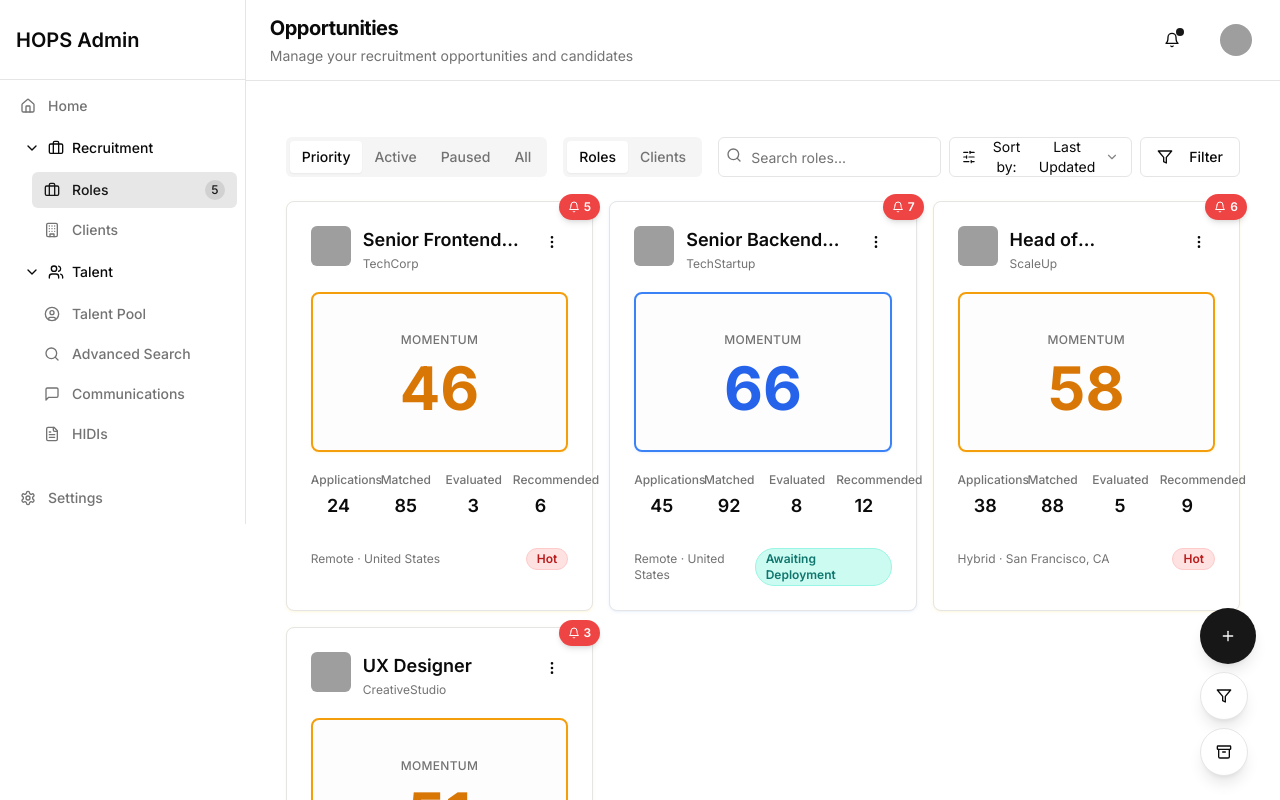
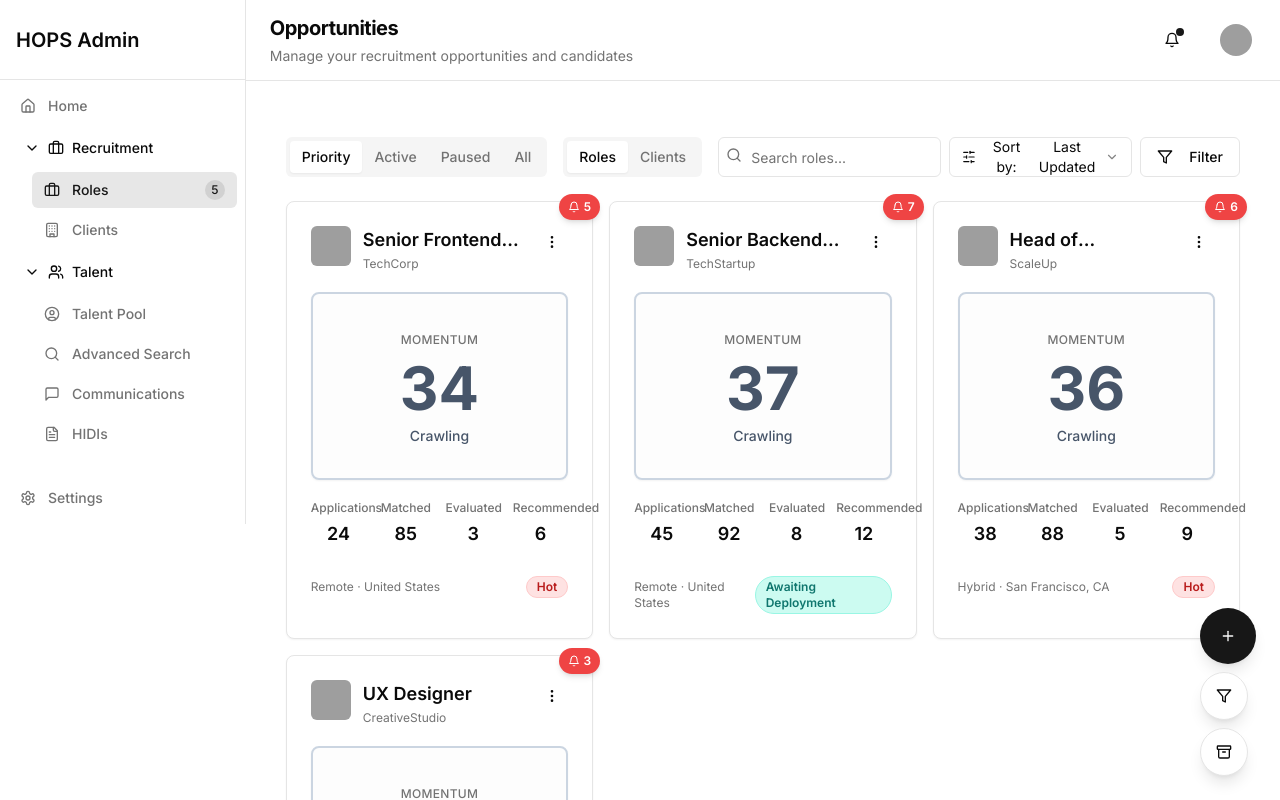
Before and after one commit to Qruiser/hops-admin, a Next.js app: page /opportunities in a window 1280 px wide. Shown: the top 800 px of the page. Built offline with nearby package versions, Linux system fonts and the light colour scheme; grey boxes are pictures that could not be loaded.

Commit message:
Added new momentum calculation

```diff
--- a/app/opportunities/page.tsx
+++ b/app/opportunities/page.tsx
@@ -32,6 +32,10 @@ const opportunities = [
     shortlisted: 3,
     lastUpdated: "2023-05-15",
     notifications: 5,
+    specCreated: "2023-04-01",
+    firstRecommendation: "2023-04-05",
+    lastRecommendation: "2023-05-12",
+    recommendations: ["2023-04-05", "2023-04-08", "2023-04-15", "2023-04-22", "2023-05-01", "2023-05-12"],
   },
   {
     id: "2",
@@ -51,6 +55,10 @@ const opportunities = [
     shortlisted: 1,
     lastUpdated: "2023-04-28",
     notifications: 2,
+    specCreated: "2023-03-15",
+    firstRecommendation: "2023-04-10",
+    lastRecommendation: "2023-04-25",
+    recommendations: ["2023-04-10", "2023-04-15", "2023-04-20", "2023-04-25"],
   },
   {
     id: "3",
@@ -70,6 +78,10 @@ const opportunities = [
     shortlisted: 2,
     lastUpdated: "2023-05-10",
     notifications: 0,
+    specCreated: "2023-04-20",
+    firstRecommendation: "2023-05-01",
+    lastRecommendation: "2023-05-08",
+    recommendations: ["2023-05-01", "2023-05-05", "2023-05-08"],
   },
   {
     id: "4",
@@ -89,6 +101,10 @@ const opportunities = [
     shortlisted: 4,
     lastUpdated: "2023-05-12",
     notifications: 3,
+    specCreated: "2023-03-01",
+    firstRecommendation: "2023-03-03",
+    lastRecommendation: "2023-05-10",
+    recommendations: ["2023-03-03", "2023-03-08", "2023-03-15", "2023-03-22", "2023-04-01", "2023-04-10", "2023-04-20", "2023-05-10"],
   },
   {
     id: "5",
@@ -108,6 +124,10 @@ const opportunities = [
     shortlisted: 1,
     lastUpdated: "2023-04-25",
     notifications: 0,
+    specCreated: "2023-02-15",
+    firstRecommendation: "2023-03-01",
+    lastRecommendation: "2023-04-15",
+    recommendations: ["2023-03-01", "2023-03-10", "2023-03-20", "2023-04-01", "2023-04-15"],
   },
   {
     id: "6",
@@ -127,6 +147,10 @@ const opportunities = [
     shortlisted: 8,
     lastUpdated: "2023-05-14",
     notifications: 7,
+    specCreated: "2023-03-20",
+    firstRecommendation: "2023-03-22",
+    lastRecommendation: "2023-05-12",
+    recommendations: ["2023-03-22", "2023-03-25", "2023-03-30", "2023-04-05", "2023-04-10", "2023-04-15", "2023-04-20", "2023-04-25", "2023-05-01", "2023-05-05", "2023-05-08", "2023-05-12"],
   },
   {
     id: "7",
@@ -146,6 +170,33 @@ const opportunities = [
     shortlisted: 5,
     lastUpdated: "2023-05-13",
     notifications: 6,
+    specCreated: "2023-04-05",
+    firstRecommendation: "2023-04-08",
+    lastRecommendation: "2023-05-10",
+    recommendations: ["2023-04-08", "2023-04-12", "2023-04-18", "2023-04-25", "2023-05-01", "2023-05-05", "2023-05-08", "2023-05-10"],
+  },
+  {
+    id: "8",
+    title: "Legacy System Maintainer",
+    company: "OldTech Corp",
+    companyLogo: "/placeholder.svg?height=40&width=40",
+    workType: "On-site",
+    location: "Detroit, MI",
+    employmentType: "Full-time",
+    status: "active",
+    stage: "Sourcing",
+    isHot: false,
+    isAging: true,
+    applications: 3,
+    matchPercentage: 25,
+    recommended: 0,
+    shortlisted: 0,
+    lastUpdated: "2023-03-15",
+    notifications: 0,
+    specCreated: "2023-01-15",
+    firstRecommendation: null,
+    lastRecommendation: null,
+    recommendations: [],
   },
 ]
 
--- a/components/opportunity-card.tsx
+++ b/components/opportunity-card.tsx
@@ -49,6 +49,10 @@ interface OpportunityCardProps {
     shortlisted: number
     lastUpdated: string
     notifications: number
+    specCreated: string
+    firstRecommendation?: string | null
+    lastRecommendation?: string | null
+    recommendations: string[]
   }
 }
 
@@ -63,29 +67,59 @@ export function OpportunityCard({ opportunity }: OpportunityCardProps) {
     return () => clearTimeout(timer)
   }
 
-  // Calculate momentum based on funnel speed and activity
+  // Calculate momentum based on time and recommendation velocity
   const calculateMomentum = () => {
-    const { applications, matchPercentage, recommended, shortlisted } = opportunity
+    const { specCreated, firstRecommendation, lastRecommendation, recommendations } = opportunity
+    const now = new Date()
+    const specDate = new Date(specCreated)
+    const daysSinceSpec = (now.getTime() - specDate.getTime()) / (1000 * 60 * 60 * 24)
 
-    // Calculate conversion rates at each stage
-    const matchRate = matchPercentage // Already a percentage (0-100)
-    const evaluationRate = applications > 0 ? (shortlisted / applications) * 100 : 0
-    const recommendationRate = applications > 0 ? (recommended / applications) * 100 : 0
+    // If no recommendations yet, return very low momentum
+    if (!firstRecommendation || recommendations.length === 0) {
+      return Math.max(0, 20 - (daysSinceSpec * 2)) // Decay over time
+    }
 
-    // Activity score (normalized applications 0-100)
-    const activityScore = Math.min(100, (applications / 50) * 100)
+    const firstRecDate = new Date(firstRecommendation)
+    const lastRecDate = new Date(lastRecommendation!)
 
-    // Conversion score based on funnel progression rates
-    const conversionScore = (matchRate * 0.4 + evaluationRate * 0.3 + recommendationRate * 0.3)
+    // Factor 1: Time to first recommendation (40% weight)
+    // Faster = higher score, max 100 points
+    const timeToFirstRec = (firstRecDate.getTime() - specDate.getTime()) / (1000 * 60 * 60 * 24)
+    const firstRecScore = Math.max(0, 100 - (timeToFirstRec * 4)) // 4 points per day
 
-    // Momentum is a weighted combination of activity and conversion
-    // Activity is 40%, Conversion is 60%
-    const momentum = activityScore * 0.4 + conversionScore * 0.6
+    // Factor 2: Recommendation frequency (30% weight)
+    // More recommendations per week = higher score
+    const recFrequency = recommendations.length / Math.max(1, daysSinceSpec) * 7 // per week
+    const frequencyScore = Math.min(100, recFrequency * 20) // 20 points per rec per week
+
+    // Factor 3: Recent activity (30% weight)
+    // More recent recommendations = higher score
+    const daysSinceLastRec = (now.getTime() - lastRecDate.getTime()) / (1000 * 60 * 60 * 24)
+    const recencyScore = Math.max(0, 100 - (daysSinceLastRec * 10)) // 10 points per day
+
+    // Composite momentum score
+    const momentum = (firstRecScore * 0.4) + (frequencyScore * 0.3) + (recencyScore * 0.3)
 
     return Math.round(Math.max(0, Math.min(100, momentum)))
   }
 
   const momentum = calculateMomentum()
+
+  // Get funny momentum description
+  const getMomentumDescription = (momentum: number) => {
+    if (momentum >= 90) return "Blazing fast"
+    if (momentum >= 80) return "On fire"
+    if (momentum >= 70) return "Cruising"
+    if (momentum >= 60) return "Steady pace"
+    if (momentum >= 50) return "Moving along"
+    if (momentum >= 40) return "Slow and steady"
+    if (momentum >= 30) return "Crawling"
+    if (momentum >= 20) return "Snail's pace"
+    if (momentum >= 10) return "No heartbeat"
+    return "Flatlined"
+  }
+
+  const momentumDescription = getMomentumDescription(momentum)
 
   // Get momentum-based styling - minimal approach
   const getMomentumStyle = () => {
@@ -215,6 +249,7 @@ export function OpportunityCard({ opportunity }: OpportunityCardProps) {
             <div className="text-center space-y-2">
               <span className="text-xs font-medium text-muted-foreground tracking-wide uppercase">Momentum</span>
               <p className={`text-6xl font-bold ${momentum >= 80 ? 'text-emerald-600' : momentum >= 60 ? 'text-blue-600' : momentum >= 40 ? 'text-amber-600' : 'text-slate-600'}`}>{momentum}</p>
+              <p className={`text-sm font-medium ${momentum >= 80 ? 'text-emerald-600' : momentum >= 60 ? 'text-blue-600' : momentum >= 40 ? 'text-amber-600' : 'text-slate-600'}`}>{momentumDescription}</p>
             </div>
           </div>
 
```
